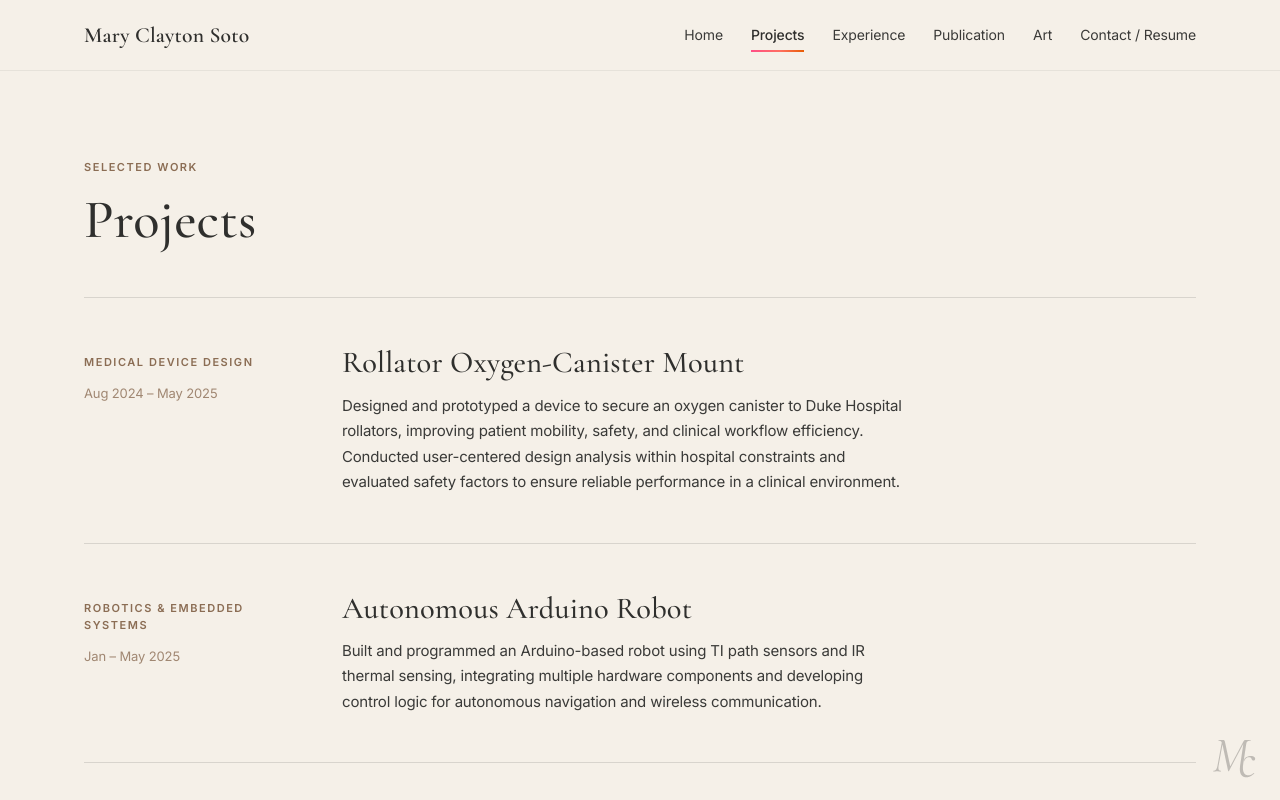
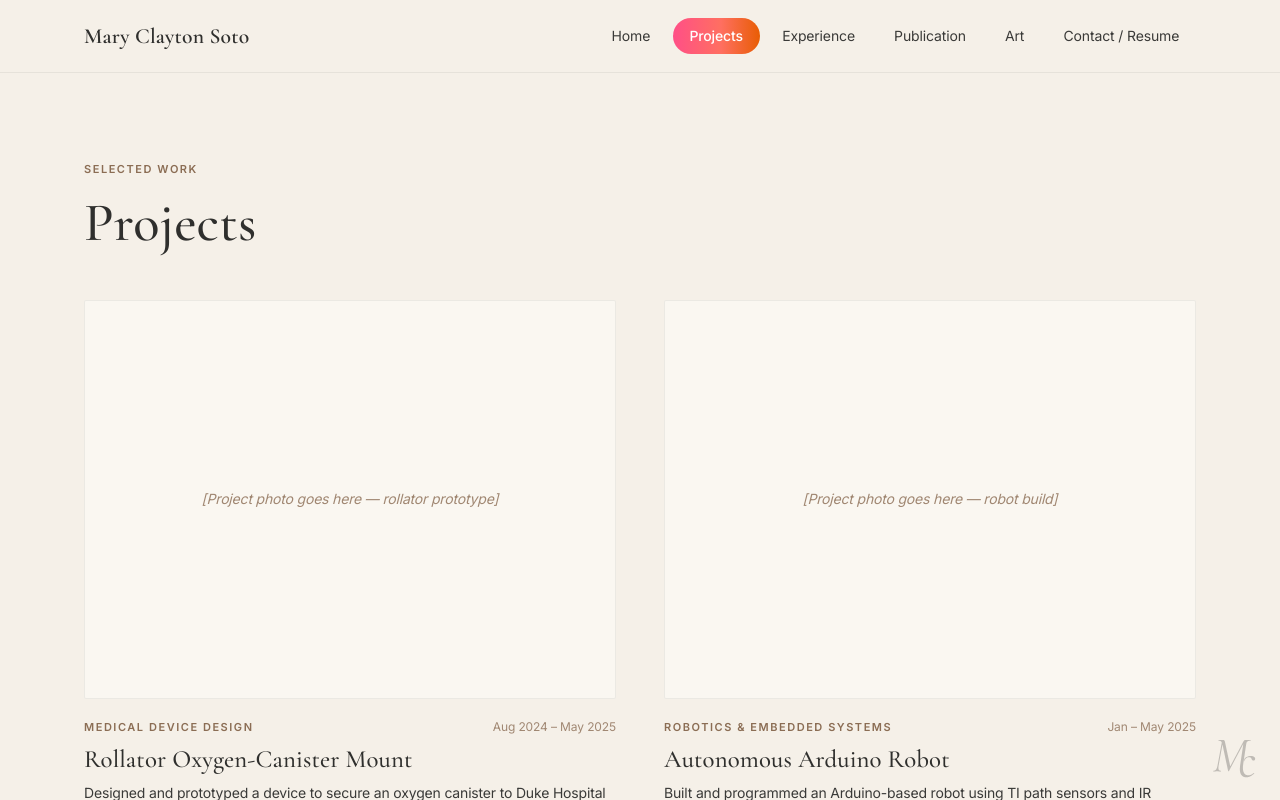
Before and after one commit to maryclaytonsoto/maryclaytonsoto.github.io, a plain HTML site: page index.html in a window 1280 px wide. Both pictures are taken after a click on the link "Projects". Shown: the top 800 px of the page. Drawn offline with nearby package versions, Linux system fonts and the light colour scheme.

Commit message:
v4.1 Gallery Wall: Projects/Art as framed gallery grid, ombre pill tabs back

```diff
--- a/index.html
+++ b/index.html
@@ -12,8 +12,9 @@
        DESIGN TOKENS — web-design-system, "Sketchbook Sunset" palette
        Palette KEPT exactly (see redesign-keep.md). Everything else
        follows the editorial system: serif display + neutral sans
-       body, near-square radii, flat surfaces, hairlines + whitespace,
-       ombre rationed to two signature moments (hero rule, active tab).
+       body, near-square cards + pill controls, flat surfaces,
+       hairlines + whitespace, ombre rationed to two signature
+       moments (hero rule, active nav pill).
        Expression color = the ombre. Action color = warm near-black.
        ============================================================ */
     :root {
@@ -39,9 +40,10 @@
       --display: "Cormorant Garamond", Georgia, "Times New Roman", serif;
       --body:    "Inter", "Helvetica Neue", Arial, sans-serif;
 
-      /* --- Near-square radius personality, held everywhere --- */
+      /* --- Two radii, held: near-square cards, full-pill controls --- */
       --r-card: 2px;
-      --r-ctrl: 2px;
+      --r-ctrl: 9999px;
+      --on-ombre: #ffffff;   /* text on the ombre fill */
 
       --maxw: 1160px;
       --ease: cubic-bezier(.4,0,.2,1);
@@ -75,8 +77,8 @@
     }
 
     /* ============================================================
-       HEADER + NAVIGATION — quiet text links, hairline bottom,
-       active tab marked by a thin ombre underline (rationed accent)
+       HEADER + NAVIGATION — pill tabs, hairline bottom border,
+       active tab filled with the signature ombre (rationed accent)
        ============================================================ */
     header {
       position: sticky;
@@ -105,7 +107,7 @@
     nav ul {
       list-style: none;
       display: flex;
-      gap: 1.75rem;
+      gap: 0.35rem;
     }
     nav a {
       display: block;
@@ -115,24 +117,17 @@
       font-size: 0.875rem;
       font-weight: 400;
       letter-spacing: -0.01em;
-      padding: 0.35rem 0;
-      position: relative;
-      transition: color 0.15s var(--ease);
+      padding: 0.45rem 1.05rem;
+      border-radius: var(--r-ctrl);
+      transition: color 0.15s var(--ease), background-color 0.15s var(--ease);
     }
-    nav a:hover { color: var(--muted); }
-    /* active state: thin ombre underline — one of the two accent moments */
-    nav a::after {
-      content: "";
-      position: absolute;
-      left: 0;
-      right: 100%;
-      bottom: 0;
-      height: 2px;
+    nav a:hover { color: var(--ink); background: var(--line-soft); }
+    /* active state: the signature ombre-filled pill */
+    nav a.active {
+      color: var(--on-ombre);
+      font-weight: 500;
       background: var(--ombre);
-      transition: right 0.2s var(--ease);
     }
-    nav a.active { color: var(--ink); font-weight: 500; }
-    nav a.active::after { right: 0; }
     .menu-toggle {
       display: none;
       background: none;
@@ -296,7 +291,8 @@
     .note { color: var(--ink-subtle); font-style: italic; }
 
     /* ============================================================
-       ART — airy gallery grid, near-square frames, small captions
+       GALLERY WALL — shared by Projects and Art. Framed pieces on
+       a grid: flat frame on top, gallery-label text below.
        ============================================================ */
     .art-intro {
       max-width: 60ch;
@@ -305,12 +301,12 @@
       color: var(--text);
       margin-bottom: 4rem;
     }
-    .art-grid {
+    .gallery-grid {
       display: grid;
       grid-template-columns: repeat(2, 1fr);
-      gap: 4rem 3rem;
+      gap: 4.5rem 3rem;
     }
-    .art-piece .frame {
+    .piece .frame {
       aspect-ratio: 4 / 3;
       background: var(--paper);
       border: 1px solid var(--line-soft);
@@ -325,7 +321,37 @@
       padding: 1rem;
       overflow: hidden;
     }
-    .art-piece img { width: 100%; height: 100%; object-fit: cover; display: block; }
+    .piece img { width: 100%; height: 100%; object-fit: cover; display: block; }
+    /* gallery label: meta line, serif title, description */
+    .piece .label { padding-top: 1.15rem; }
+    .piece .label-meta {
+      display: flex;
+      align-items: baseline;
+      justify-content: space-between;
+      gap: 1rem;
+      margin-bottom: 0.5rem;
+    }
+    .piece .when {
+      font-family: var(--body);
+      font-size: 0.75rem;
+      color: var(--ink-subtle);
+      letter-spacing: -0.01em;
+      white-space: nowrap;
+    }
+    .piece h3 {
+      font-family: var(--display);
+      font-size: 1.55rem;
+      font-weight: 500;
+      line-height: 1.15;
+      color: var(--ink);
+      margin-bottom: 0.5rem;
+      letter-spacing: 0.005em;
+    }
+    .piece p {
+      color: var(--text);
+      font-size: 0.875rem;
+      line-height: 1.65;
+    }
     .art-caption {
       margin-top: 0.85rem;
       color: var(--muted);
@@ -438,18 +464,13 @@
       }
       nav.open { display: block; }
       nav ul { flex-direction: column; gap: 0; padding: 0.5rem 0 1rem; }
-      nav a { padding: 0.85rem 1.5rem; font-size: 0.9375rem; }
-      nav a::after { display: none; }
-      /* vertical menu: the ombre reads as a left accent bar */
-      nav a.active {
-        border-left: 3px solid transparent;
-        border-image: var(--ombre) 1;
-        padding-left: calc(1.5rem - 3px);
-      }
+      nav a { padding: 0.7rem 1.25rem; font-size: 0.9375rem; margin: 0.15rem 0.75rem; }
+      /* vertical menu: same ombre pill, inset in the list */
+      nav a.active { background: var(--ombre); color: var(--on-ombre); }
 
       .entry { grid-template-columns: 1fr; gap: 0.85rem; padding: 2.25rem 0; }
       .entry .meta { padding-top: 0; }
-      .art-grid { grid-template-columns: 1fr; gap: 3rem; }
+      .gallery-grid { grid-template-columns: 1fr; gap: 3.25rem; }
       .contact-grid { grid-template-columns: 1fr; gap: 2.75rem; }
       .hero { padding: 4rem 0 3.25rem; }
       .section-head { margin: 3.5rem 0 2.25rem; }
@@ -506,47 +527,53 @@
         <h2 class="section-title">Projects</h2>
       </div>
 
-      <div class="entry reveal">
-        <div class="meta">
+      <div class="gallery-grid">
+        <div class="piece reveal">
+          <div class="frame">[Project photo goes here — rollator prototype]</div>
+          <div class="label">
+            <div class="label-meta">
               <span class="eyebrow">Medical Device Design</span>
               <span class="when">Aug 2024 – May 2025</span>
             </div>
-        <div class="body">
             <h3>Rollator Oxygen-Canister Mount</h3>
             <p>Designed and prototyped a device to secure an oxygen canister to Duke Hospital rollators, improving patient mobility, safety, and clinical workflow efficiency. Conducted user-centered design analysis within hospital constraints and evaluated safety factors to ensure reliable performance in a clinical environment.</p>
           </div>
         </div>
 
-      <div class="entry reveal">
-        <div class="meta">
+        <div class="piece reveal">
+          <div class="frame">[Project photo goes here — robot build]</div>
+          <div class="label">
+            <div class="label-meta">
               <span class="eyebrow">Robotics &amp; Embedded Systems</span>
               <span class="when">Jan – May 2025</span>
             </div>
-        <div class="body">
             <h3>Autonomous Arduino Robot</h3>
             <p>Built and programmed an Arduino-based robot using TI path sensors and IR thermal sensing, integrating multiple hardware components and developing control logic for autonomous navigation and wireless communication.</p>
           </div>
         </div>
 
-      <div class="entry reveal">
-        <div class="meta">
+        <div class="piece reveal">
+          <div class="frame">[Project photo goes here — gel or workflow figure]</div>
+          <div class="label">
+            <div class="label-meta">
               <span class="eyebrow">Molecular Biology</span>
               <span class="when">Aug – Dec 2025</span>
             </div>
-        <div class="body">
             <h3>Yeast Genomic Library</h3>
             <p>Executed a recombinant DNA workflow including yeast genomic DNA isolation, plasmid cloning, bacterial transformation, and validation via PCR, gel electrophoresis, Sanger sequencing, and bioinformatic analysis.</p>
           </div>
         </div>
 
-      <div class="entry reveal">
-        <div class="meta">
+        <div class="piece reveal">
+          <div class="frame">[Project photo goes here — map or regression figure]</div>
+          <div class="label">
+            <div class="label-meta">
               <span class="eyebrow">Data Science</span>
               <span class="when">Aug – Dec 2024</span>
             </div>
-        <div class="body">
             <h3>Green Space &amp; Urban Temperature Analysis</h3>
             <p>Developed a Python-based analysis workflow to extract pixel data from environmental maps, compute quadrant-level metrics, and perform regression modeling to assess relationships between green space, land use, and urban temperature.</p>
+          </div>
         </div>
       </div>
     </section>
@@ -655,20 +682,20 @@
 
       <p class="art-intro note">[Short intro — your mediums, your relationship to art, and how it connects to your engineering work]</p>
 
-      <div class="art-grid">
-        <div class="art-piece reveal">
+      <div class="gallery-grid">
+        <div class="piece reveal">
           <div class="frame">[Artwork image goes here]</div>
           <p class="art-caption">[Title, medium, year]</p>
         </div>
-        <div class="art-piece reveal">
+        <div class="piece reveal">
           <div class="frame">[Artwork image goes here]</div>
           <p class="art-caption">[Title, medium, year]</p>
         </div>
-        <div class="art-piece reveal">
+        <div class="piece reveal">
           <div class="frame">[Artwork image goes here]</div>
           <p class="art-caption">[Title, medium, year]</p>
         </div>
-        <div class="art-piece reveal">
+        <div class="piece reveal">
           <div class="frame">[Artwork image goes here — duplicate for more pieces]</div>
           <p class="art-caption">[Title, medium, year]</p>
         </div>
```
Also changed, not shown: 2 other files. Lines whose indentation alone changed are shown as unchanged.
